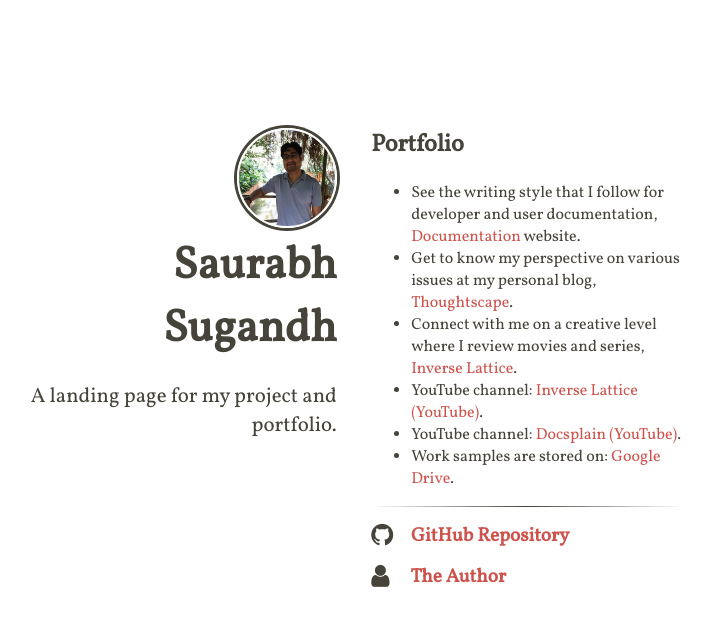
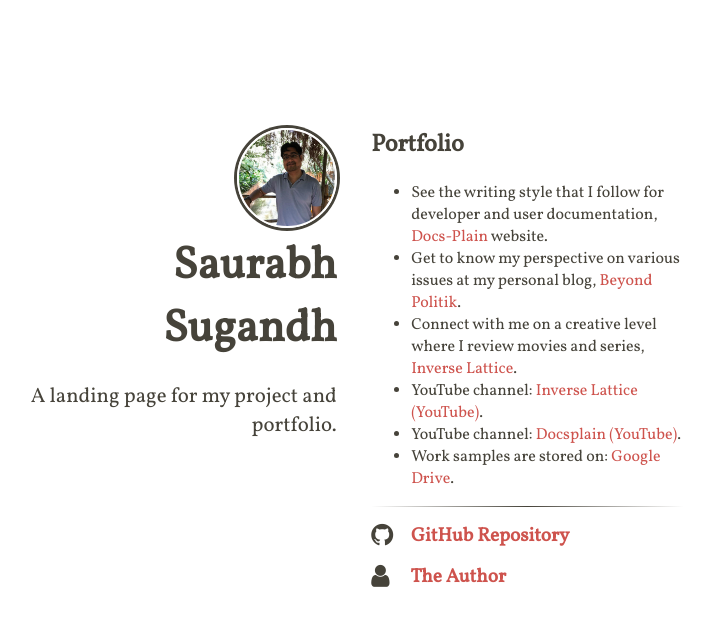
Before and after one commit to mrsauravs/home, a Jekyll site: the page built from index.html, in a window 1280 px wide. Shown: the top 626 px of the page, without its empty margins (296-1008 px from the left). Built offline with Jekyll 4.4.1, drawn with Linux system fonts in a browser that asks for light colours; nearby versions of some CDN libraries.

Commit message:
Update content.html

```diff
--- a/_includes/content.html
+++ b/_includes/content.html
@@ -1,7 +1,7 @@
 <h2>Portfolio</h2>
 <ul>
-  <li>See the writing style that I follow for developer and user documentation, <a href="https://inverselattice.gitbook.io/docs/">Documentation</a> website.</li>
-  <li>Get to know my perspective on various issues at my personal blog, <a href="https://thoughts.saurabhsugandh.com/">Thoughtscape</a>.</li>
+  <li>See the writing style that I follow for developer and user documentation, <a href="https://inverselattice.gitbook.io/docs/">Docs-Plain</a> website.</li>
+  <li>Get to know my perspective on various issues at my personal blog, <a href="https://beyondpolitik.com/">Beyond Politik</a>.</li>
   <li>Connect with me on a creative level where I review movies and series, <a href="https://inverselattice.com/">Inverse Lattice</a>.</li>
   <li>YouTube channel: <a href="https://www.youtube.com/@inverselattice">Inverse Lattice (YouTube)</a>.</li>
   <li>YouTube channel: <a href="https://www.youtube.com/@docs-plain">Docsplain (YouTube)</a>.</li>
```
